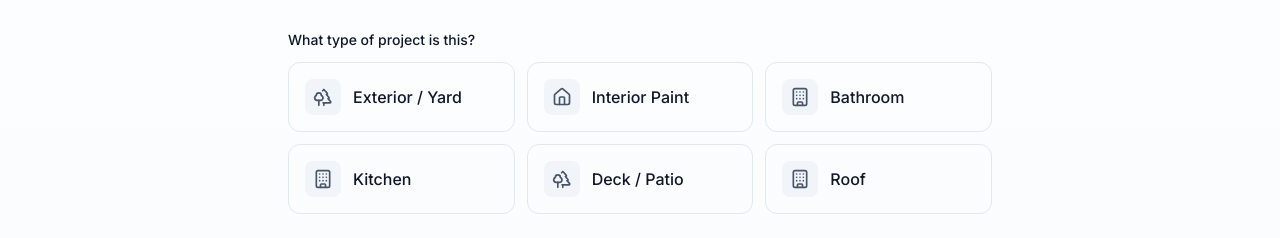
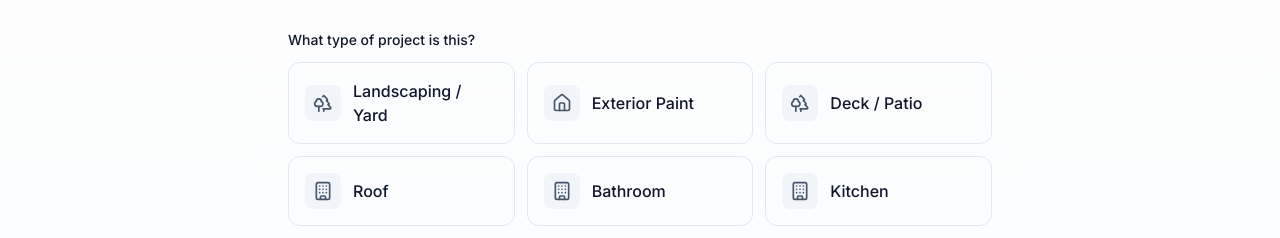
Before and after one commit to prybarai/vision-shield, a Next.js app: page /vision/start/working in a window 1280 px wide. Shown: the part 694-932 px from the top of the page. Built offline with nearby package versions, Linux system fonts and the light colour scheme; no server answers.

Commit message:
Fix API integration for project creation - use correct fields and categories

```diff
--- a/app/vision/start/working/page.tsx
+++ b/app/vision/start/working/page.tsx
@@ -49,28 +49,41 @@ export default function WorkingVisionStart() {
     setError(null);
 
     try {
+      // Determine location type based on category
+      const locationType = ['exterior', 'deck', 'roof', 'landscaping'].includes(category) ? 'exterior' : 'interior';
+
       // Create a project first
       const projectResponse = await fetch('/api/projects/create', {
         method: 'POST',
         headers: { 'Content-Type': 'application/json' },
         body: JSON.stringify({
-          category,
-          description,
-          zip_code: zipCode,
+          location_type: locationType,
+          project_category: category,
+          zip_code: zipCode.trim(),
+          style_preference: 'modern', // Default style
+          quality_tier: 'mid', // Default quality
+          notes: description,
+          // session_id will be generated by the API if not provided
         }),
       });
 
       if (!projectResponse.ok) {
-        throw new Error('Failed to create project');
+        const errorText = await projectResponse.text();
+        console.error('Project creation failed:', errorText);
+        throw new Error('Failed to create project. Please check your inputs and try again.');
       }
 
       const projectData = await projectResponse.json();
-      const projectId = projectData.project_id;
+      const projectId = projectData.project?.id || projectData.project_id;
+
+      if (!projectId) {
+        throw new Error('No project ID returned from server');
+      }
 
       // Upload the image
       const formData = new FormData();
       const blob = await fetch(previewUrl).then(r => r.blob());
-      formData.append('image', blob, 'project-photo.jpg');
+      formData.append('file', blob, 'project-photo.jpg');
       formData.append('project_id', projectId);
 
       const uploadResponse = await fetch('/api/projects/upload-image', {
@@ -79,6 +92,8 @@ export default function WorkingVisionStart() {
       });
 
       if (!uploadResponse.ok) {
+        const errorText = await uploadResponse.text();
+        console.error('Image upload failed:', errorText);
         throw new Error('Failed to upload image');
       }
 
@@ -91,12 +106,14 @@ export default function WorkingVisionStart() {
   };
 
   const categories = [
-    { id: 'exterior', label: 'Exterior / Yard', icon: <Trees className="h-5 w-5" /> },
-    { id: 'interior_paint', label: 'Interior Paint', icon: <Home className="h-5 w-5" /> },
+    { id: 'landscaping', label: 'Landscaping / Yard', icon: <Trees className="h-5 w-5" /> },
+    { id: 'exterior_paint', label: 'Exterior Paint', icon: <Home className="h-5 w-5" /> },
+    { id: 'deck_patio', label: 'Deck / Patio', icon: <Trees className="h-5 w-5" /> },
+    { id: 'roofing', label: 'Roof', icon: <Building className="h-5 w-5" /> },
     { id: 'bathroom', label: 'Bathroom', icon: <Building className="h-5 w-5" /> },
     { id: 'kitchen', label: 'Kitchen', icon: <Building className="h-5 w-5" /> },
-    { id: 'deck', label: 'Deck / Patio', icon: <Trees className="h-5 w-5" /> },
-    { id: 'roof', label: 'Roof', icon: <Building className="h-5 w-5" /> },
+    { id: 'interior_paint', label: 'Interior Paint', icon: <Home className="h-5 w-5" /> },
+    { id: 'flooring', label: 'Flooring', icon: <Home className="h-5 w-5" /> },
   ];
 
   return (
```
